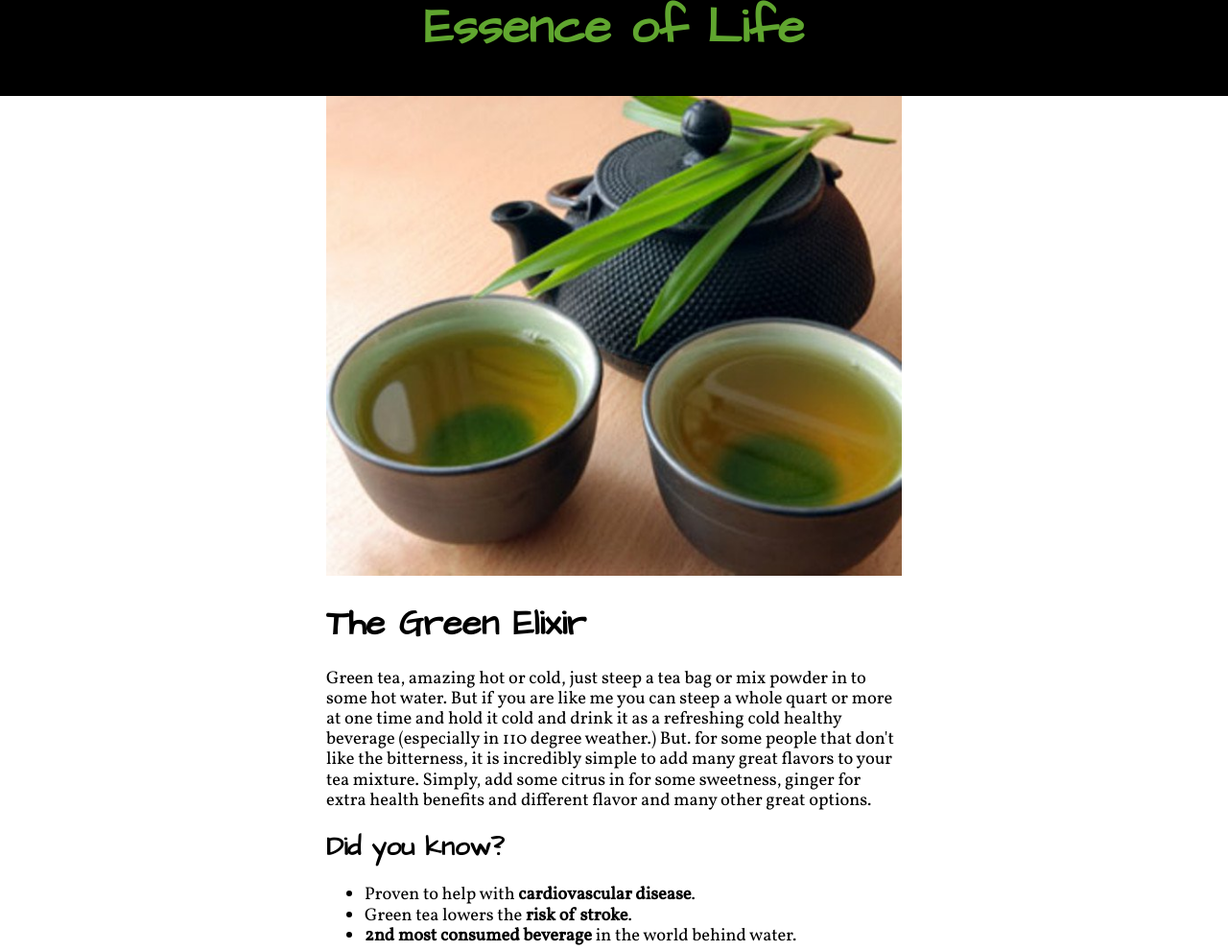
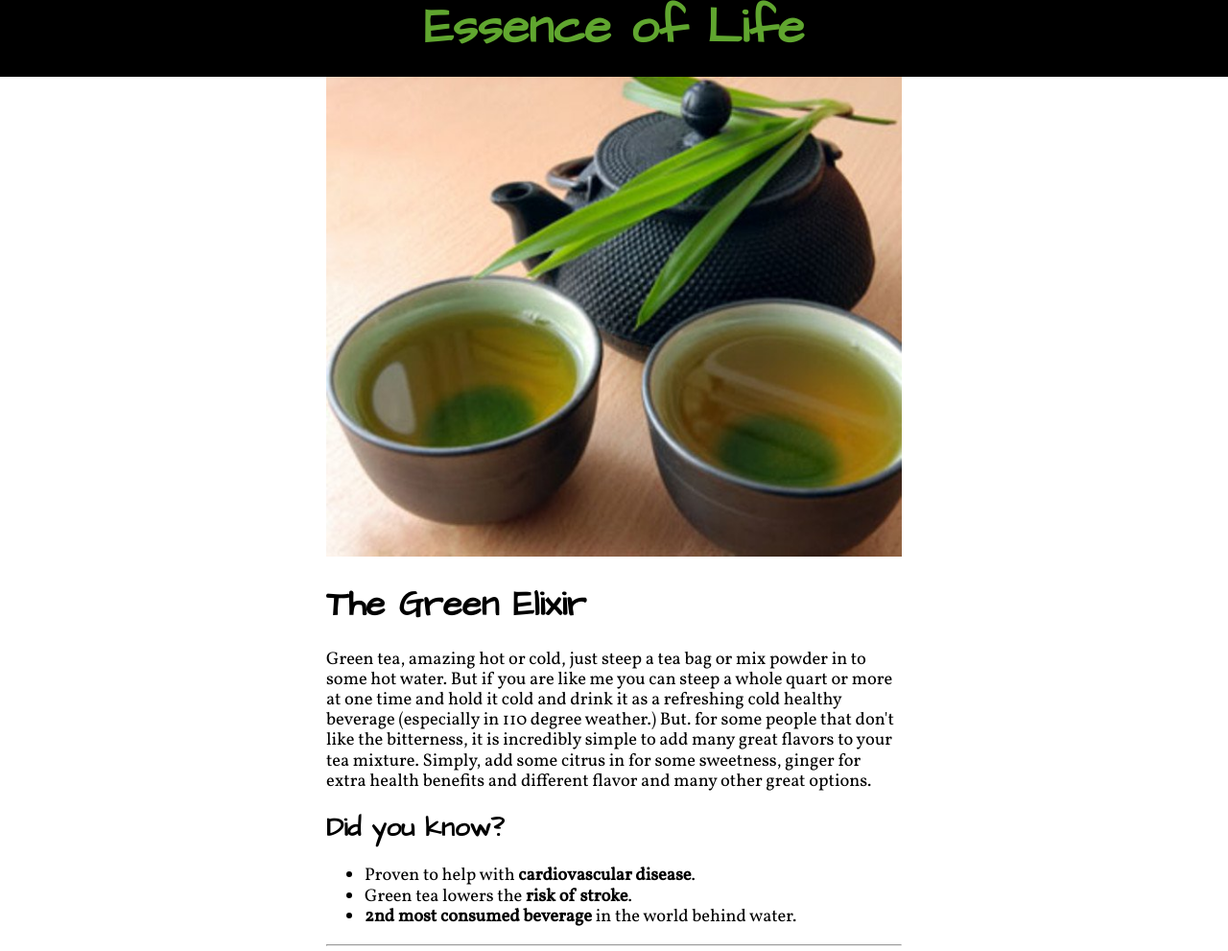
Before and after one commit to austincgohde/Project-1, a plain HTML site: page index.html in a window 1280 px wide. Shown: the top 991 px of the page at 96% size. Drawn offline with nearby package versions, Linux system fonts and the light colour scheme.

Commit message:
final
modify header

```diff
--- a/main.css
+++ b/main.css
@@ -14,7 +14,8 @@ a:active { color:yellow; }
 }
 
 header {
-  height: 100px;
+  height: 80px;
+  margin: auto;
   background-color: #000000;
   font-size: 1.6rem;
 }
```
